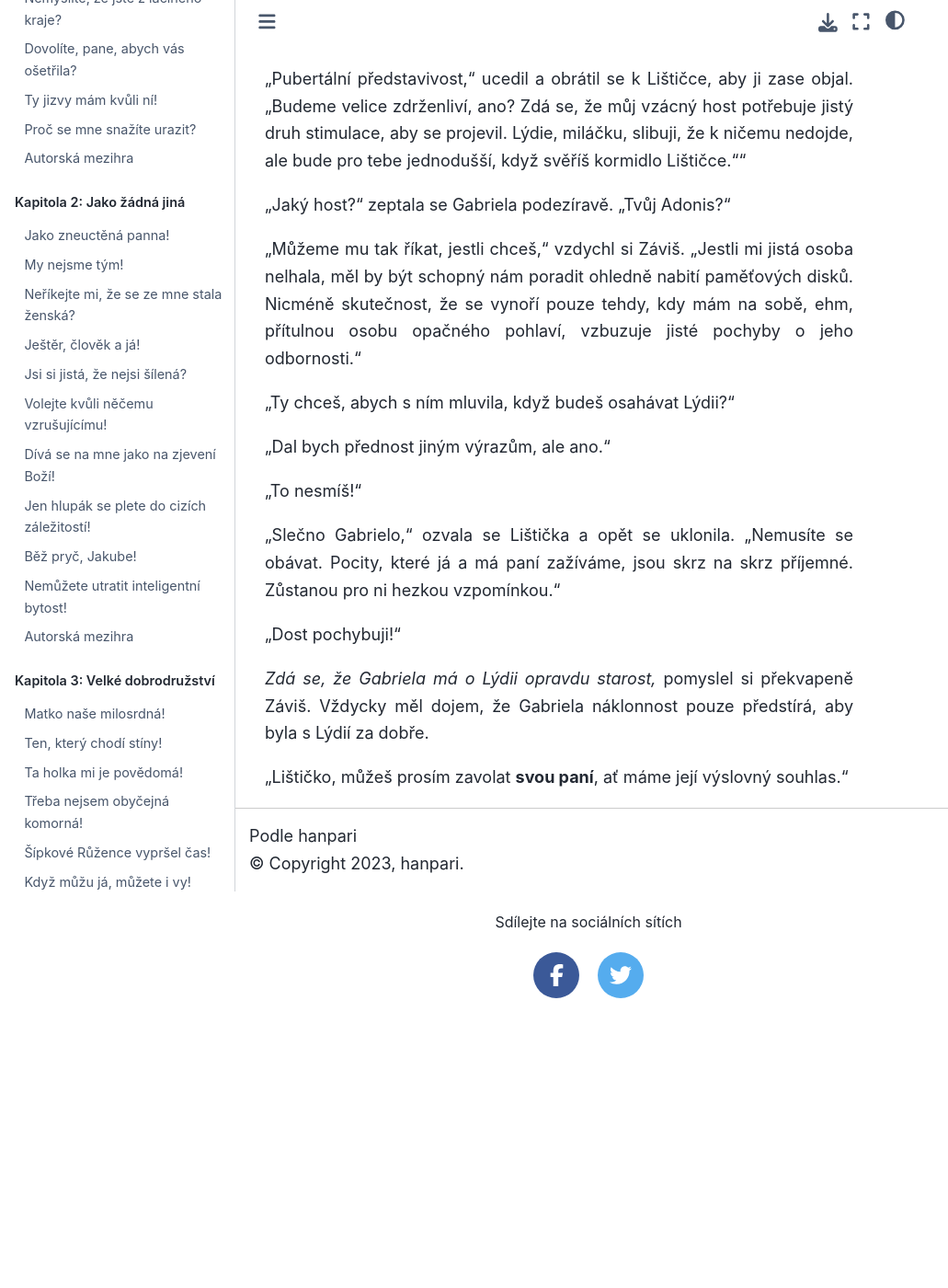
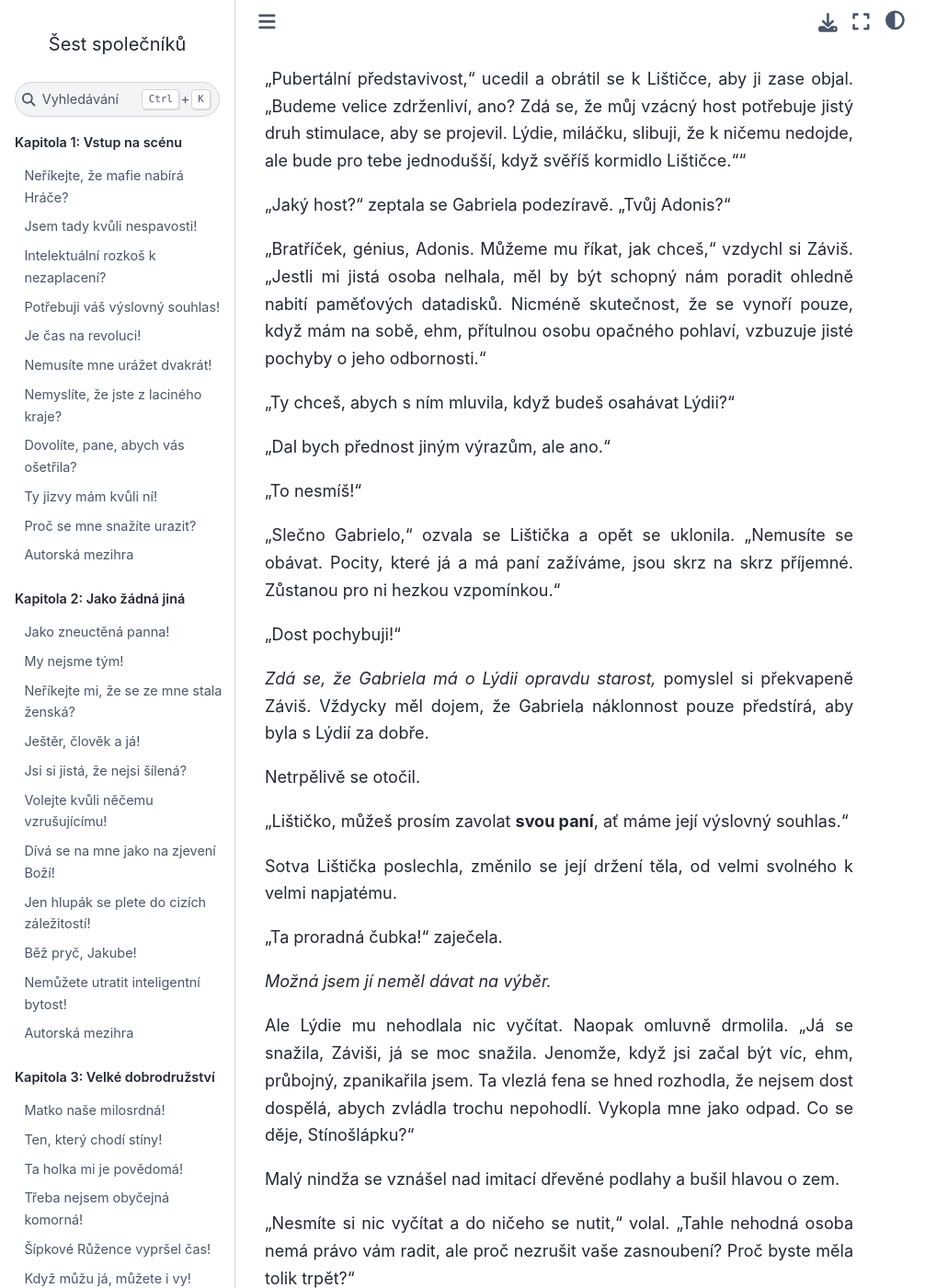
Before and after one commit to hanpari/sest-spolecniku, a Sphinx documentation site: the page built from source/sest_spolecniku/009-herecke-etudy/09.md, in a window 1280 px wide and 1400 px high, scrolled down 519 px. Shown: the whole window at 92% size, without its empty margins (0-1031 px from the left). Built offline with Sphinx 7.4.7 and the Sphinx Book theme 1.1.4, drawn with Linux system fonts in a browser that asks for light colours; pages that are not in the unit, such as notebooks, are missing from menus; before the commit the page ends 1604 px from its top, so only the background shows below that; some of the changed text lies outside the part shown.

Commit message:
Rahimahullah

```diff
--- a/source/sest_spolecniku/009-herecke-etudy/09.md
+++ b/source/sest_spolecniku/009-herecke-etudy/09.md
@@ -18,7 +18,7 @@
 
 "Jaký host?" zeptala se Gabriela podezíravě. "Tvůj Adonis?"
 
-"Můžeme mu tak říkat, jestli chceš," vzdychl si Záviš. "Jestli mi jistá osoba nelhala, měl by být schopný nám poradit ohledně nabití paměťových disků. Nicméně skutečnost, že se vynoří pouze tehdy, kdy mám na sobě, ehm, přítulnou osobu opačného pohlaví, vzbuzuje jisté pochyby o jeho odbornosti."
+"Bratříček, génius, Adonis. Můžeme mu říkat, jak chceš," vzdychl si Záviš. "Jestli mi jistá osoba nelhala, měl by být schopný nám poradit ohledně nabití paměťových datadisků. Nicméně skutečnost, že se vynoří pouze, když mám na sobě, ehm, přítulnou osobu opačného pohlaví, vzbuzuje jisté pochyby o jeho odbornosti."
 
 "Ty chceš, abych s ním mluvila, když budeš osahávat Lýdii?"
 
@@ -32,4 +32,24 @@
 
 *Zdá se, že Gabriela má o Lýdii opravdu starost,* pomyslel si překvapeně Záviš. Vždycky měl dojem, že Gabriela náklonnost pouze předstírá, aby byla s Lýdií za dobře.
 
+Netrpělivě se otočil.
+
 "Lištičko, můžeš prosím zavolat **svou paní**, ať máme její výslovný souhlas."
+
+Sotva Lištička poslechla, změnilo se její držení těla, od velmi svolného k velmi napjatému.
+
+"Ta proradná čubka!" zaječela.
+
+*Možná jsem jí neměl dávat na výběr.*
+
+Ale Lýdie mu nehodlala nic vyčítat. Naopak omluvně drmolila. "Já se snažila, Záviši, já se moc snažila. Jenomže, když jsi začal být víc, ehm, průbojný, zpanikařila jsem. Ta vlezlá fena se hned rozhodla, že nejsem dost dospělá, abych zvládla trochu nepohodlí. Vykopla mne jako odpad. Co se děje, Stínošlápku?"
+
+Malý nindža se vznášel nad imitací dřevěné podlahy a bušil hlavou o zem.
+
+"Nesmíte si nic vyčítat a do ničeho se nutit," volal. "Tahle nehodná osoba nemá právo vám radit, ale proč nezrušit vaše zasnoubení? Proč byste měla tolik trpět?"
+
+"Ale já netrpím."
+
+Malá víla vyfoukla dým z čibuku.
+
+"*Rahimahullah,*" poznamenala uštěpačně. "Lhát můžeš sobě, ale ne Stínošlápkovi, který má všechna tvoje data. Jste oba k popukání."
```
